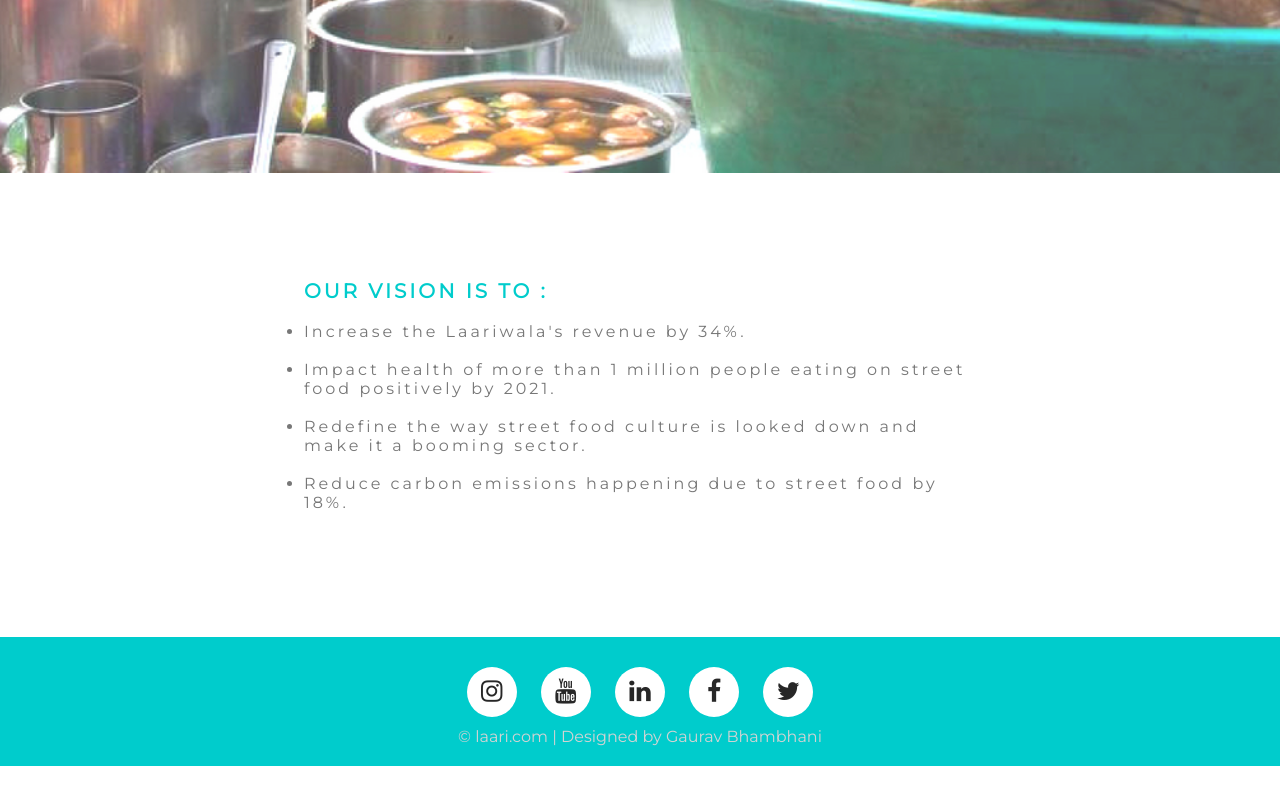
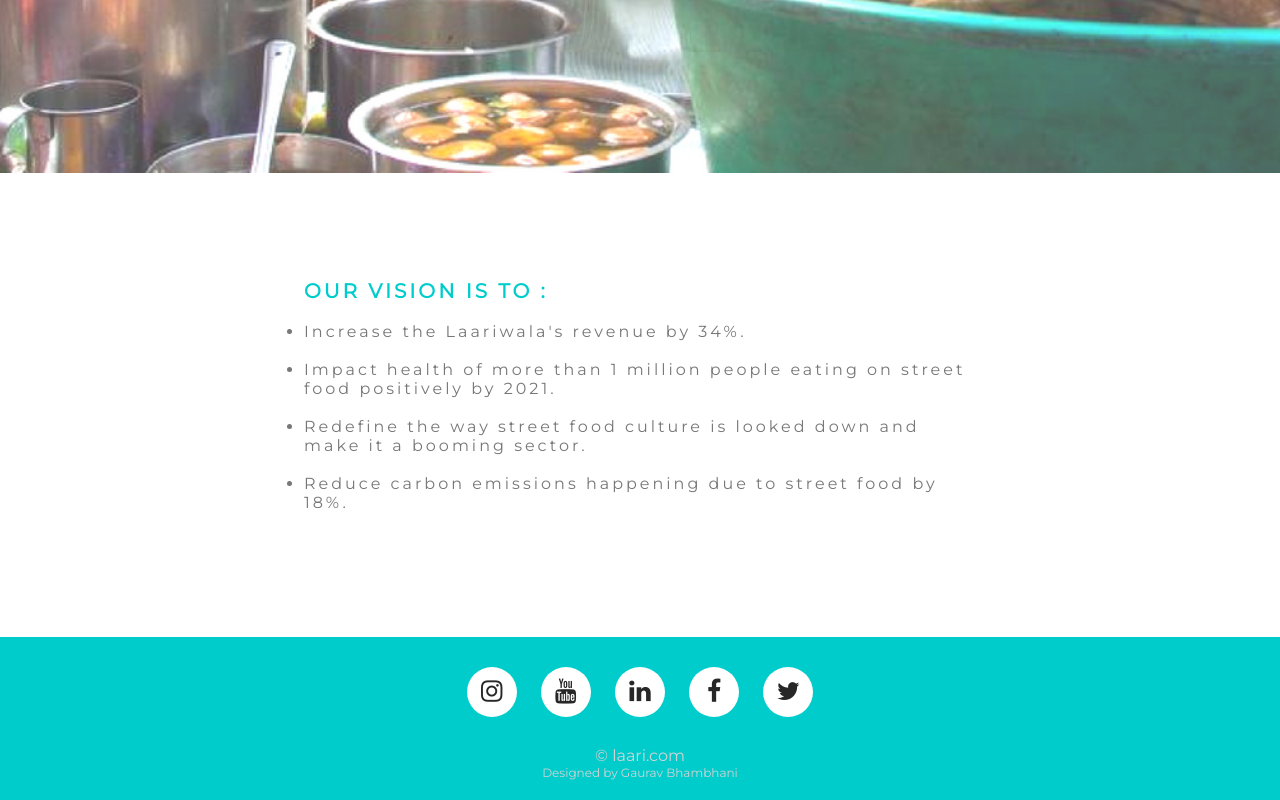
Before and after one commit to mdkher/LaariWebDesign, a plain HTML site: page index.html in a window 1280 px wide. Shown: the part 5742-6542 px from the top of the page. Before the commit the page ends 6508 px from the top, so only its background shows below. Drawn offline with Linux system fonts and the light colour scheme.

Commit message:
initial push

```diff
--- a/index.html
+++ b/index.html
@@ -237,7 +237,11 @@
             </div>
 
             <div class="footer-bottom">
-                &copy; laari.com | Designed by Gaurav Bhambhani
+                <br>
+                &copy; laari.com<br>
+                <div class="designed-by">
+                    Designed by Gaurav Bhambhani
+                </div>
             </div>
         </div>
 
--- a/navstyle.css
+++ b/navstyle.css
@@ -380,3 +380,6 @@ navbar{
     color: lightgray;
     width: 100%;
 }
+.designed-by{
+    font-size: 12px;
+}
```
